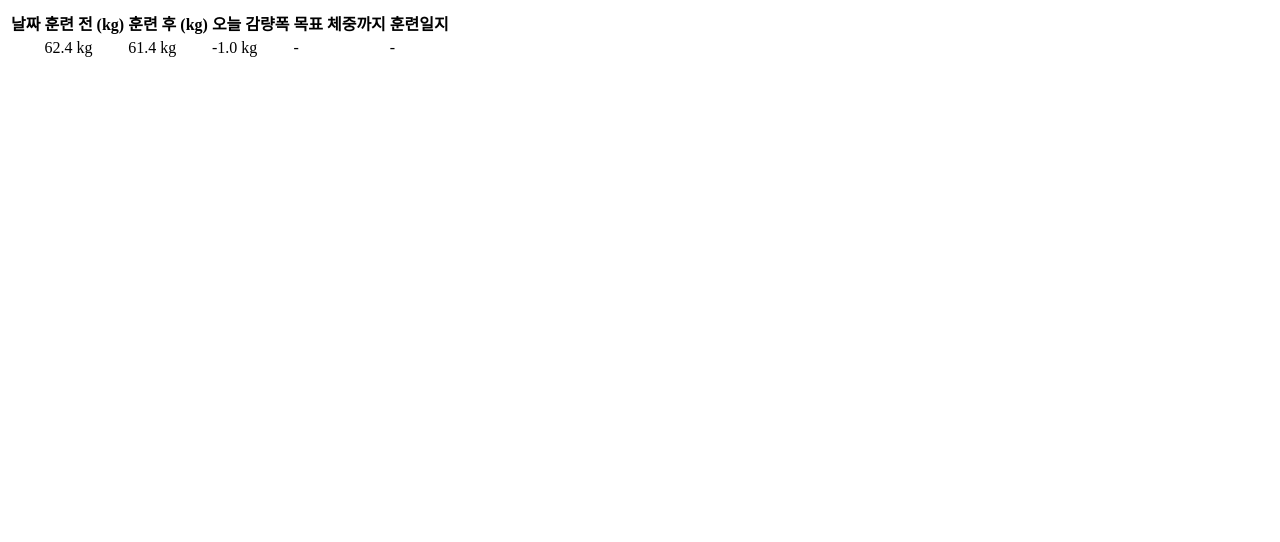
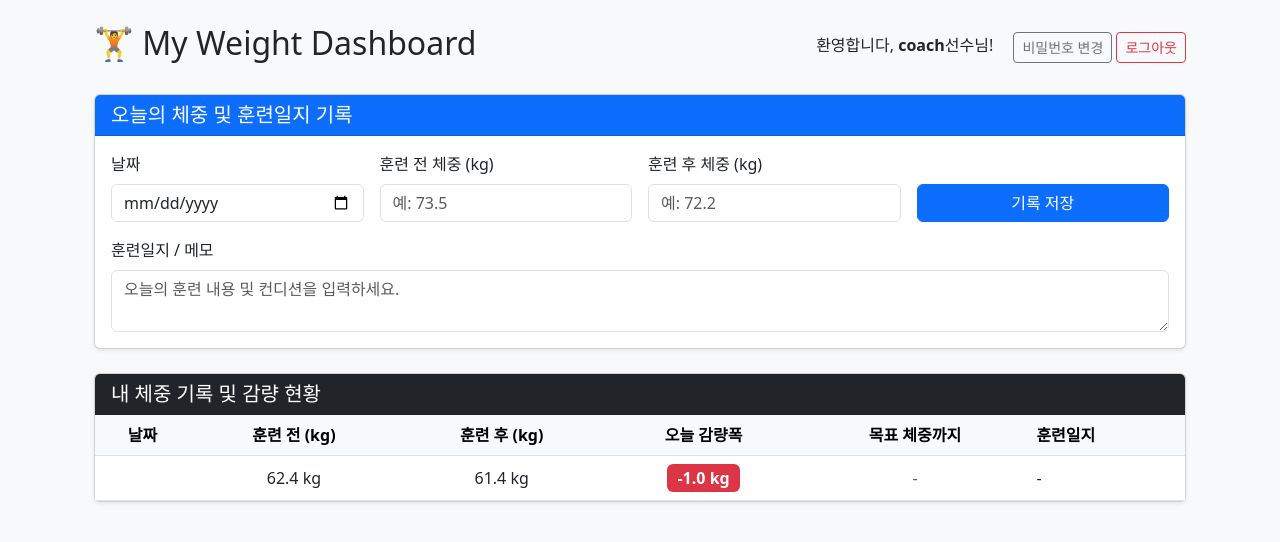
Before and after one commit to Misokim12/weight-tracker, a Flask app: template templates/index.html in a window 1280 px wide. Shown: the top 542 px of the page. Run offline with Flask 3, Linux system fonts and the light colour scheme; the template is opened without the code that fills it: values that come from a table or form of the project are taken from there, others are empty; a user stored in the database is signed in; data comes from the database, SQL or seed files in the repository.

Commit message:
Refactor index.html to extend base template
Added a base template extension and content block for the weight dashboard.

```diff
--- a/templates/index.html
+++ b/templates/index.html
@@ -1,13 +1,64 @@
-<!-- templates/index.html 의 기록 표(table) 영역 -->
-<table class="table table-hover align-middle">
-    <thead class="table-dark">
+{% extends "base.html" %}
+
+{% block content %}
+<div class="container mt-4">
+    <div class="d-flex justify-content-between align-items-center mb-4">
+        <h2>🏋️ My Weight Dashboard</h2>
+        <div>
+            <span class="me-3">환영합니다, <strong>{{ current_user.username }}</strong>선수님!</span>
+            <a href="{{ url_for('change_password') }}" class="btn btn-outline-secondary btn-sm">비밀번호 변경</a>
+            <a href="{{ url_for('logout') }}" class="btn btn-outline-danger btn-sm">로그아웃</a>
+        </div>
+    </div>
+
+    <!-- 체중 입력 폼 -->
+    <div class="card mb-4 shadow-sm">
+        <div class="card-header bg-primary text-white">
+            <h5 class="card-title mb-0">오늘의 체중 및 훈련일지 기록</h5>
+        </div>
+        <div class="card-body">
+            <form action="{{ url_for('add_record') }}" method="POST">
+                <div class="row g-3">
+                    <div class="col-md-3">
+                        <label class="form-label">날짜</label>
+                        <input type="date" class="form-control" name="date" required>
+                    </div>
+                    <div class="col-md-3">
+                        <label class="form-label">훈련 전 체중 (kg)</label>
+                        <input type="number" step="0.1" class="form-control" name="weight_before" placeholder="예: 73.5" required>
+                    </div>
+                    <div class="col-md-3">
+                        <label class="form-label">훈련 후 체중 (kg)</label>
+                        <input type="number" step="0.1" class="form-control" name="weight_after" placeholder="예: 72.2">
+                    </div>
+                    <div class="col-md-3 d-flex align-items-end">
+                        <button type="submit" class="btn btn-primary w-100">기록 저장</button>
+                    </div>
+                    <div class="col-12">
+                        <label class="form-label">훈련일지 / 메모</label>
+                        <textarea class="form-control" name="note" rows="2" placeholder="오늘의 훈련 내용 및 컨디션을 입력하세요."></textarea>
+                    </div>
+                </div>
+            </form>
+        </div>
+    </div>
+
+    <!-- 체중 기록 테이블 -->
+    <div class="card shadow-sm">
+        <div class="card-header bg-dark text-white">
+            <h5 class="card-title mb-0">내 체중 기록 및 감량 현황</h5>
+        </div>
+        <div class="card-body p-0">
+            <div class="table-responsive">
+                <table class="table table-hover align-middle mb-0 text-center">
+                    <thead class="table-light">
                         <tr>
                             <th>날짜</th>
                             <th>훈련 전 (kg)</th>
                             <th>훈련 후 (kg)</th>
-            <th>오늘 감량폭</th> <!-- 1. 감량폭 열 추가 -->
+                            <th>오늘 감량폭</th>
                             <th>목표 체중까지</th>
-            <th>훈련일지</th>
+                            <th class="text-start">훈련일지</th>
                         </tr>
                     </thead>
                     <tbody>
@@ -17,9 +68,9 @@
                             <td>{{ record.weight_before }} kg</td>
                             <td>{{ record.weight_after if record.weight_after else '-' }} kg</td>
 
-            <!-- 2. 오늘 감량폭 자동 계산 및 빨간색 배지 표시 -->
+                            <!-- 오늘 감량폭 -->
                             <td>
-                {% if record.weight_after %}
+                                {% if record.weight_after and record.weight_before %}
                                     {% set loss = (record.weight_after - record.weight_before) | round(2) %}
                                     <span class="badge bg-danger fs-6">
                                         {{ loss }} kg
@@ -29,7 +80,7 @@
                                 {% endif %}
                             </td>
 
-            <!-- 목표 체중 대비 잔여 체중 -->
+                            <!-- 목표 체중 잔여 -->
                             <td>
                                 {% if record.weight_after and current_user.target_weight %}
                                     {% set diff = (record.weight_after - current_user.target_weight) | round(2) %}
@@ -51,3 +102,8 @@
                         {% endfor %}
                     </tbody>
                 </table>
+            </div>
+        </div>
+    </div>
+</div>
+{% endblock %}
```
Lines whose indentation alone changed are shown as unchanged.
